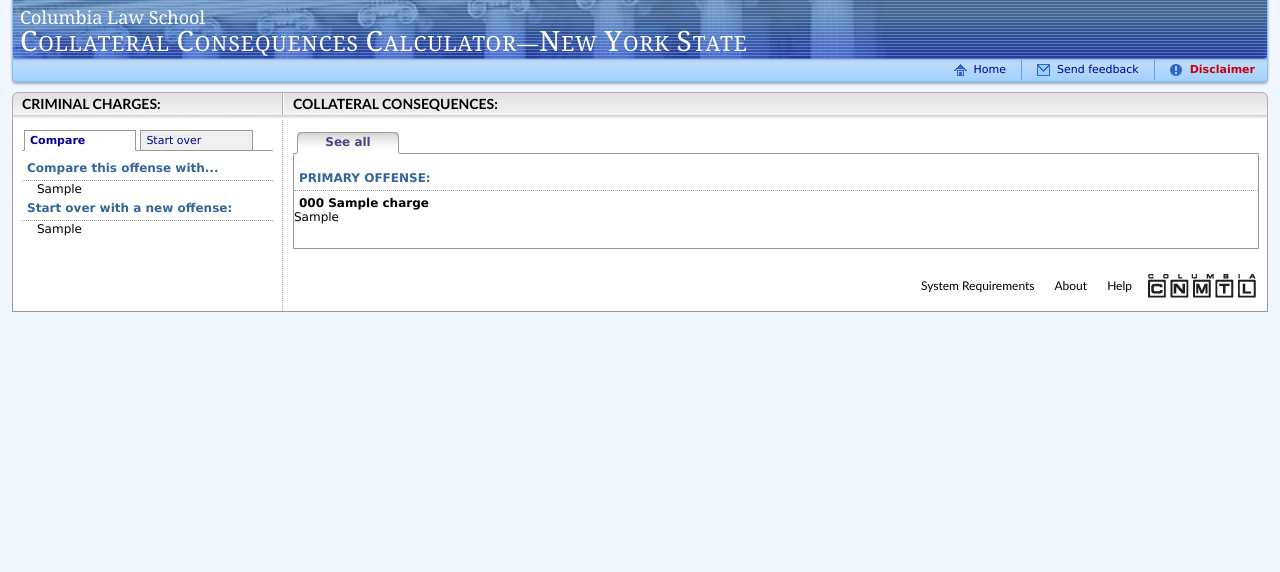
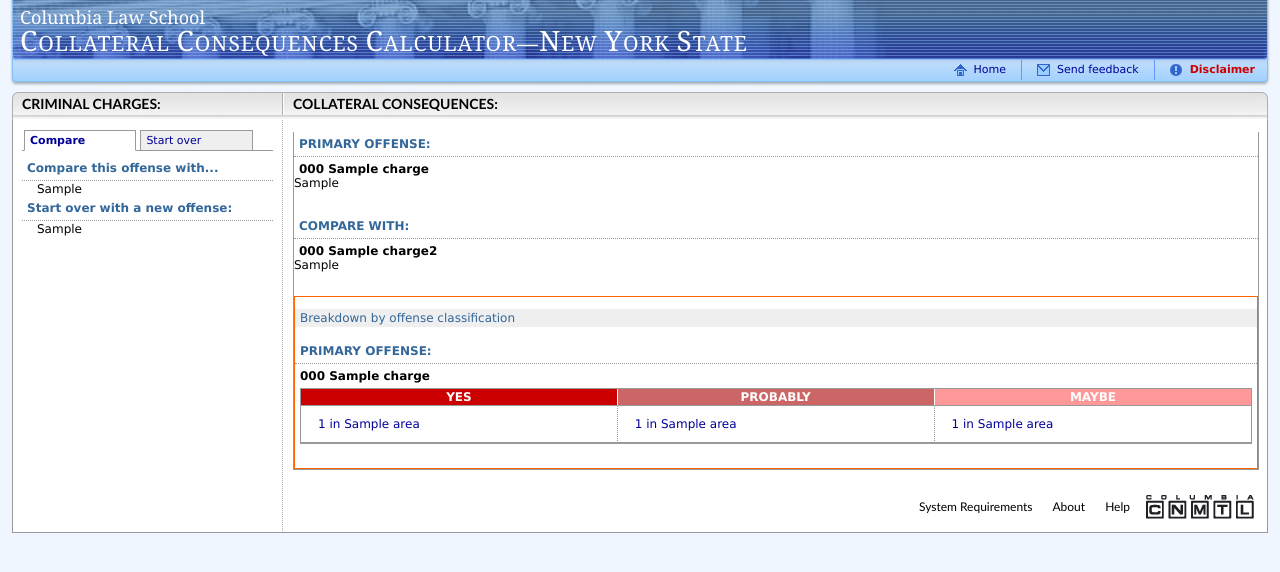
Before and after one commit to ccnmtl/ccdb, a Django app: template templates/law/charge.html in a window 1280 px wide. Shown: the top 572 px of the page. Run offline with Django 3.2, Linux system fonts and the light colour scheme; the template is opened without the code that fills it: most values are stand-ins (such as "Sample title", 1, 10 or a date in 2020).

Commit message:
working on design

```diff
--- a/media/js/splitanchor.js
+++ b/media/js/splitanchor.js
@@ -8,13 +8,10 @@ function splitanchor(a) {
 	for (i=0; i< 2; i++) {
 		box_list[i].style.display = "none";
 		if (box_list[i].id == boxtoshow) {
-		document.getElementById('comparelisttab').className = "";
-		document.getElementById('newsearchlisttab').className = "";
-		document.getElementById('comparelisttab').className = "tabs";
-		document.getElementById('newsearchlisttab').className = "tabs";
-			document.getElementById(boxtoshow+'tab').className = "";
-			document.getElementById(boxtoshow+'tab').className = "tabs activetab";
-			box_list[i].style.display = "block";
+		  document.getElementById('comparelisttab').className = "tabs";
+		  document.getElementById('newsearchlisttab').className = "tabs";
+		  document.getElementById(boxtoshow+'tab').className = "tabs activetab";
+		  box_list[i].style.display = "block";
 		}
 
 	}
--- a/templates/law/charge.html
+++ b/templates/law/charge.html
@@ -34,7 +34,7 @@
 	  <h3 class="comparison">Compare this offense with...</h3>
 	  <ul id="offenses" class="menu"><!-- Begin the charges listed by Offenses -->
 	    {% for charge in charges %}
-	    {{ charge.as_view_ul|safe}}
+	    {{ charge.as_view_compare_ul|safe}}
 	    {% endfor %}
 	  </ul>
 	</div><!-- /comparelist -->
@@ -69,7 +69,7 @@
                 <div class="offensetitle">
                   <h3 class="comparison">PRIMARY OFFENSE: </h3>
 		  <h3 class="selectedoffense">{{ charge.penal_code }} {{ charge.label }}</h3>
-		</div>
+		</div> <!-- /offensetitle -->
 {% if charge.children %}
 <ul>
 {% for charge in charge.children %}
@@ -170,16 +170,130 @@
     </tr>
 </table>
 {% endfor %}
-</div>
-</div>
+{% endif %}
+</div> <!-- /offensebox -->
+
+<!-- charge 2 -->
+{% if charge2 %}
+<div class="offensebox">
+  <div class="offensetitle">
+    <h3 class="comparison">COMPARE WITH: </h3>
+    <h3 class="selectedoffense">{{ charge2.penal_code }} {{ charge2.label }}</h3>
+  </div> <!-- /offensetitle -->
+  {% if charge2.children %}
+  <ul>
+    {% for charge in charge2.children %}
+    {{ charge.as_view_ul|safe }}
+    {% endfor %}
+  </ul>
+  {% endif %}
+
+{% if charge2.view_all %}
+
+<table border="1" width="99%" cellspacing="0" cellpadding="0" class="cc-table">
+  <thead>
+    <tr valign="top">
+      <th class="cc-yes">YES</th>
+      <th class="cc-probably">PROBABLY</th>
+      <th class="cc-maybe">MAYBE</th>
+    </tr>
+  </thead>
+</table>
+
+{% for area in charge2.all_consequences_by_area %}
+
+<table border="1" width="99%" cellspacing="0" cellpadding="0" class="cc-table cc-table2">
+  <tbody>
+    <tr valign="top">
+      <td colspan="3" class="offensesorttype2">
+	{{area.area.label}}: Breakdown by offense classification
+      </td>
+    </tr>
+    <tr valign="top">
+      <td class="tdcc-yes">
+	{% if area.yes %}
+	<ul class="ccmenu">
+	  <li><a href="#{{area.area.name}}-compare-showall-yes-{{area.area.id}}" class="hs-control">{{area.yes_count}} in {{area.area.label}}</a>
+	    <div id="{{area.area.name}}--compare-showall-yes-{{area.area.id}}" class="hs-init-hide menu chargelist">
+	      <ul>
+		{% for cgroup in area.yes %}
+		<li class="offensecategory"><a href="{{cgroup.classification.get_absolute_url}}">{{cgroup.classification.label}}</a>
+		  <ul class="selectedcharges">
+		    {% for consequence in cgroup.consequences %}
+		    <li><a href="{{consequence.consequence.get_absolute_url}}">{{consequence.consequence.label}}</a></li>
+		    {% endfor %}
+		  </ul>
+		</li>
+		{% endfor %}
+	      </ul>
+	    </div>
+	  </li>
+	</ul>
+	{% endif %}
+      </td>
+
+      <td class="tdcc-probably">
+	{% if area.probably %}
+	<ul class="ccmenu">
+	  <li><a href="#{{area.area.name}}-compare-showall-probably-{{area.area.id}}" class="hs-control">{{area.probably_count}} in {{area.area.label}}</a>
+	    <div id="{{area.area.name}}-compare-showall-probably-{{area.area.id}}" class="hs-init-hide menu chargelist">
+	      <ul>
+		{% for cgroup in area.probably %}
+		<li class="offensecategory"><a href="{{cgroup.classification.get_absolute_url}}">{{cgroup.classification.label}}</a>
+		  <ul class="selectedcharges">
+		    {% for consequence in cgroup.consequences %}
+		    <li><a href="{{consequence.consequence.get_absolute_url}}">{{consequence.consequence.label}}</a></li>
+		    {% endfor %}
+		  </ul>
+		</li>
+		{% endfor %}
+	      </ul>
+	    </div>
+	  </li>
+	</ul>
+	{% endif %}
+      </td>
+
+      <td class="tdcc-maybe">
+	{% if area.maybe %}
+	<ul class="ccmenu">
+	  <li><a href="#{{area.area.name}}-compare-showall-maybe-{{area.area.id}}" class="hs-control">{{area.maybe_count}} in {{area.area.label}}</a>
+	    <div id="{{area.area.name}}-compare-showall-maybe-{{area.area.id}}" class="hs-init-hide menu chargelist">
+	      <ul>
+		{% for cgroup in area.maybe %}
+		<li class="offensecategory"><a href="{{cgroup.classification.get_absolute_url}}">{{cgroup.classification.label}}</a>
+		  <ul class="selectedcharges">
+		    {% for consequence in cgroup.consequences %}
+		    <li><a href="{{consequence.consequence.get_absolute_url}}">{{consequence.consequence.label}}</a></li>
+		    {% endfor %}
+		  </ul>
+		</li>
+		{% endfor %}
+	      </ul>
+	    </div>
+	  </li>
+	</ul>
+	{% endif %}
+      </td>
+
+    </tr>
+</table>
+{% endfor %}
+</div> <!-- /offenseblock -->
+{% endif %}
+<!-- /charge2 -->
+
+</div> <!-- /tabbertab show all -->
 <!-- TODO: Now, repeat, isolating each area -->
 
 {% for area in charge.all_consequences_by_area %}
-<div class="tabbertab" title="{{area.area.label}}">
+<div class="tabbertab" title="{{area.area.label}}" style="border: #f60 solid 1px ">
   <div class="offensebox">
+
     <div class="offensesorttype">
       Breakdown by offense classification
     </div>
+
     <div class="offensetitle">
       <h3 class="comparison">PRIMARY OFFENSE: </h3>
       <h3 class="selectedoffense">{{ charge.penal_code }} {{ charge.label }}</h3>
@@ -265,9 +379,10 @@
 </table>
 
   </div><!-- /offensebox -->
-</div>
+</div><!-- /tabbertab -->
+
 {% endfor %}
-
+</div> <!-- /outer-tab -->
 {% else %}
 
 {% if not charge.children %}
```
Also changed, not shown: law/models.py (+29 -3 lines), law/views.py (+6 -2 lines).
